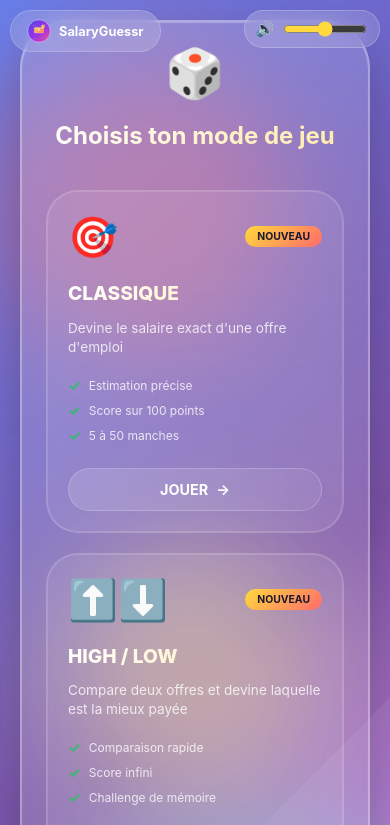
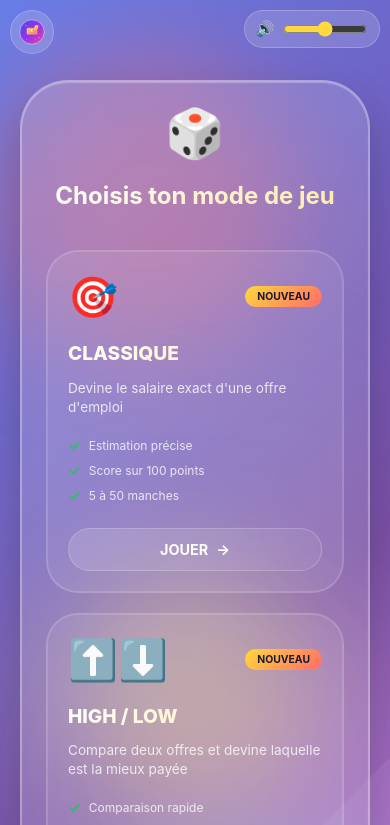
Before and after one commit to julianlebouc/SalaryGuessr, a React (Create React App) app in the folder frontend/: page /mode-select in a window 390 px wide. Shown: the top 825 px of the page. Built offline with nearby package versions, Linux system fonts and the light colour scheme; no server answers.

Commit message:
Fixed responsive : added top margin on mobile, modified home button on mobile

```diff
--- a/frontend/public/index.html
+++ b/frontend/public/index.html
@@ -3,7 +3,7 @@
   <head>
     <meta charset="utf-8" />
     <link rel="icon" href="%PUBLIC_URL%/favicon.ico" />
-    <meta name="viewport" content="width=device-width, initial-scale=1" />
+    <meta name="viewport" content="width=device-width, initial-scale=1, viewport-fit=cover" />
     <meta name="theme-color" content="#000000" />
     <meta
       name="SalaryGuessr"
--- a/frontend/src/styles/BattleRoyale.css
+++ b/frontend/src/styles/BattleRoyale.css
@@ -803,3 +803,9 @@
     font-size: 0.65rem;
   }
 }
+
+@media (max-width: 820px), (max-height: 560px) {
+  .br-container {
+    padding-top: calc(20px + var(--sg-page-chrome-pad) + env(safe-area-inset-top, 0px));
+  }
+}
--- a/frontend/src/styles/GamePage.css
+++ b/frontend/src/styles/GamePage.css
@@ -812,3 +812,9 @@
     flex-direction: column;
   }
 }
+
+@media (max-width: 820px), (max-height: 560px) {
+  .gp-container {
+    padding-top: calc(var(--sg-page-chrome-pad) + env(safe-area-inset-top, 0px));
+  }
+}
--- a/frontend/src/styles/HighLowGame.css
+++ b/frontend/src/styles/HighLowGame.css
@@ -429,6 +429,12 @@
 
 }
 
+@media (max-width: 820px) and (min-width: 561px), (max-height: 560px) and (min-width: 561px) {
+  .hl-container {
+    padding-top: calc(20px + var(--sg-page-chrome-pad) + env(safe-area-inset-top, 0px));
+  }
+}
+
 @media (max-width: 560px) {
 
   .hl-carousel {
@@ -436,6 +442,7 @@
   }
   .hl-container {
     padding: 12px;
+    padding-top: calc(12px + var(--sg-page-chrome-pad) + env(safe-area-inset-top, 0px));
   }
 
   .hl-card {
--- a/frontend/src/styles/HomePage.css
+++ b/frontend/src/styles/HomePage.css
@@ -818,3 +818,9 @@
   }
 
 }
+
+@media (max-width: 820px), (max-height: 560px) {
+  .hp-container {
+    padding-top: calc(24px + var(--sg-page-chrome-pad) + env(safe-area-inset-top, 0px));
+  }
+}
--- a/frontend/src/styles/ModeSelectPage.css
+++ b/frontend/src/styles/ModeSelectPage.css
@@ -207,3 +207,9 @@
     font-size: 1.2rem;
   }
 }
+
+@media (max-width: 820px), (max-height: 560px) {
+  .mode-container {
+    padding-top: calc(20px + var(--sg-page-chrome-pad) + env(safe-area-inset-top, 0px));
+  }
+}
--- a/frontend/src/styles/global.css
+++ b/frontend/src/styles/global.css
@@ -1,4 +1,5 @@
 :root {
+  --sg-page-chrome-pad: 0px;
   --app-bg: linear-gradient(135deg, #667eea 0%, #764ba2 50%, #f093fb 100%);
   --app-font: -apple-system, BlinkMacSystemFont, 'Segoe UI', 'Roboto', 'Oxygen', 'Ubuntu', 'Cantarell', 'Fira Sans', 'Droid Sans', 'Helvetica Neue', sans-serif;
   --glass-bg: rgba(255, 255, 255, 0.15);
@@ -377,24 +378,67 @@ html, body {
   to { transform: rotate(360deg); }
 }
 
+/* Narrow or short viewports: reserve space under fixed home + volume (see per-page padding-top) */
+@media (max-width: 820px), (max-height: 560px) {
+  :root {
+    --sg-page-chrome-pad: 60px;
+  }
+
+  .gp-homeBtn,
+  .hl-home-link,
+  .mode-home-btn {
+    top: calc(10px + env(safe-area-inset-top, 0px));
+    left: calc(10px + env(safe-area-inset-left, 0px));
+    width: 44px;
+    height: 44px;
+    min-width: 44px;
+    min-height: 44px;
+    padding: 0;
+    border-radius: 50%;
+    justify-content: center;
+    gap: 0;
+  }
+
+  .gp-homeBtn span,
+  .hl-home-link span,
+  .mode-home-btn span {
+    display: none;
+  }
+
+  .gp-homeLogo,
+  .hl-home-logo,
+  .mode-home-logo {
+    width: 26px;
+    height: 26px;
+  }
+
+  .sg-sound-slider-wrap {
+    top: calc(10px + env(safe-area-inset-top, 0px));
+    right: calc(10px + env(safe-area-inset-right, 0px));
+  }
+}
+
+@media (min-width: 821px) and (min-height: 561px) {
+  .gp-homeBtn,
+  .hl-home-link,
+  .mode-home-btn {
+    top: calc(20px + env(safe-area-inset-top, 0px));
+    left: calc(20px + env(safe-area-inset-left, 0px));
+  }
+
+  .sg-sound-slider-wrap {
+    top: calc(20px + env(safe-area-inset-top, 0px));
+    right: calc(20px + env(safe-area-inset-right, 0px));
+  }
+}
+
 /* Shared small-screen adjustments */
 @media (max-width: 560px) {
   .gp-bubble {
     display: none;
   }
 
-  .gp-homeBtn,
-  .hl-home-link,
-  .mode-home-btn {
-    top: 10px;
-    left: 10px;
-    padding: 8px 16px;
-    font-size: 0.8rem;
-  }
-
   .sg-sound-slider-wrap {
-    top: 10px;
-    right: 10px;
     padding: 8px 10px;
   }
 
```
